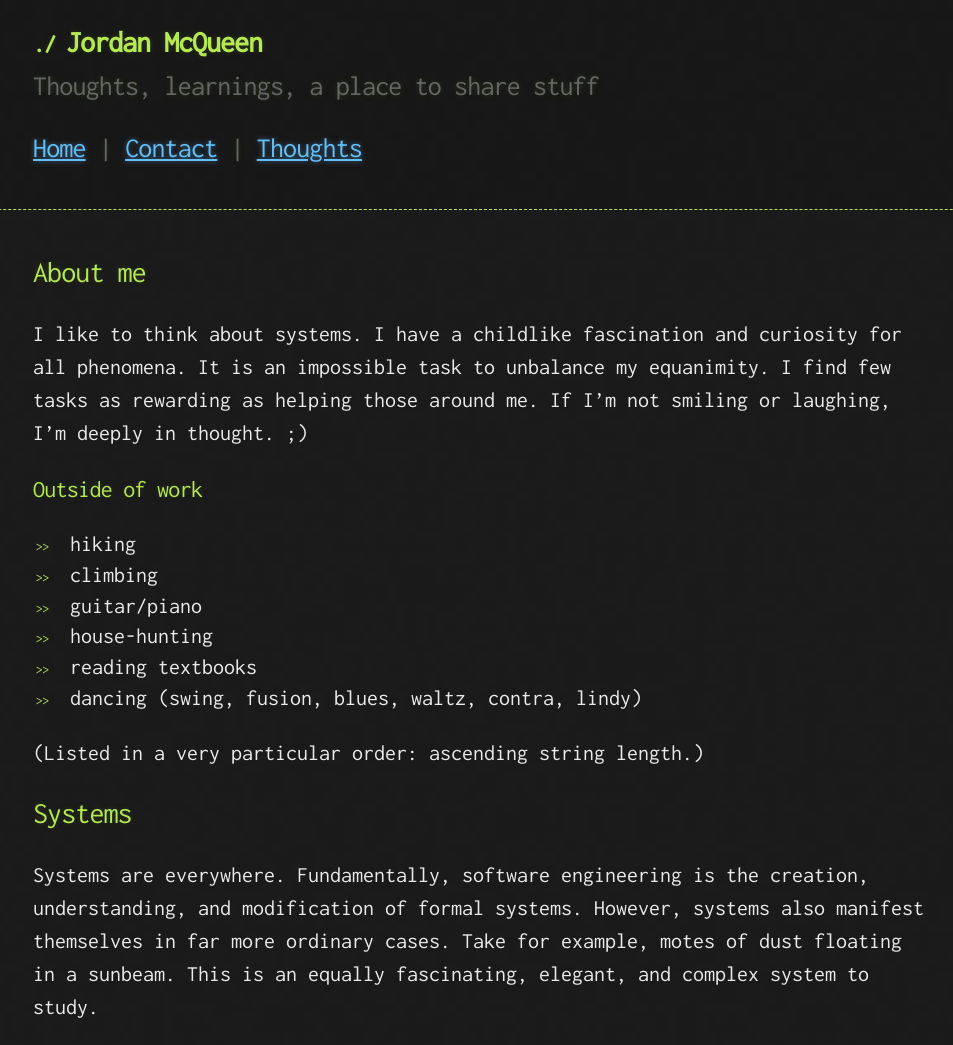
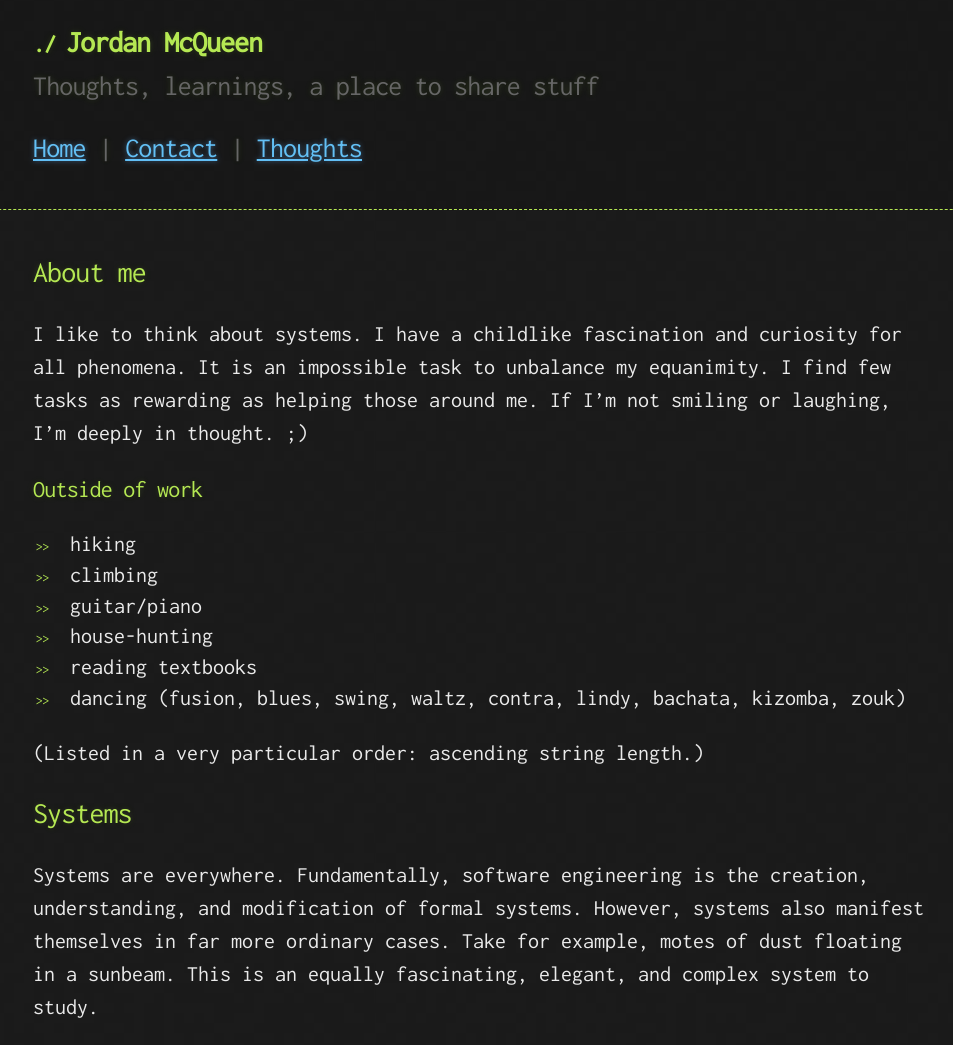
Before and after one commit to mcqueenjordan/mcqueenjordan.github.io, a Jekyll site: the page built from index.md, in a window 1280 px wide. Shown: the whole page, without its empty margins (157-1110 px from the left). Built offline with Jekyll 4.4.1, drawn with Linux system fonts in a browser that asks for light colours; our own code applies the rules of GitHub Pages for plain Markdown files.

Commit message:
add some dances

```diff
--- a/index.md
+++ b/index.md
@@ -17,7 +17,7 @@ laughing, I'm deeply in thought. ;)
 - guitar/piano
 - house-hunting
 - reading textbooks
-- dancing (swing, fusion, blues, waltz, contra, lindy)
+- dancing (fusion, blues, swing, waltz, contra, lindy, bachata, kizomba, zouk)
 
 (Listed in a very particular order: ascending string length.)
 
```
